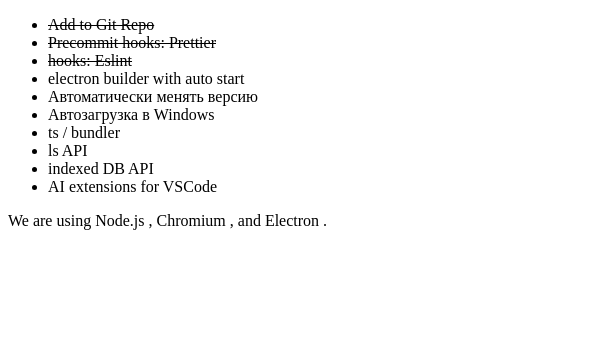
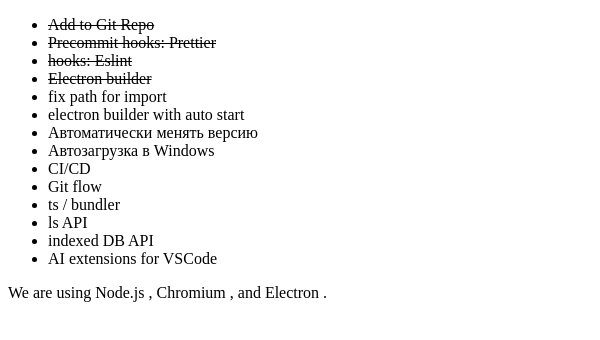
Before and after one commit to PauIGB/todo-electron-shell, an Electron app: page index.html in a window 600 px wide. Drawn offline with Linux system fonts and the light colour scheme.

Commit message:
electron-builder

```diff
--- a/index.html
+++ b/index.html
@@ -15,9 +15,13 @@
       <li><del>Add to Git Repo</del></li>
       <li><del>Precommit hooks: Prettier</del></li>
       <li><del> hooks: Eslint</del></li>
+      <li><del>Electron builder</del></li>
+      <li>fix path for import</li>
       <li>electron builder with auto start</li>
       <li>Автоматически менять версию</li>
       <li>Автозагрузка в Windows</li>
+      <li>CI/CD</li>
+      <li>Git flow</li>
       <li>ts / bundler</li>
       <li>ls API</li>
       <li>indexed DB API</li>
--- a/package.json
+++ b/package.json
@@ -1,12 +1,12 @@
 {
   "name": "todo-electron-shell",
-  "version": "0.3.0",
+  "version": "1.0.0-beta1",
   "description": "Desktop shell for TODO application",
   "main": "main.js",
   "type": "module",
   "scripts": {
     "start": "electronmon .",
-    "prepare": "husky install"
+    "dist": "electron-builder"
   },
   "keywords": [
     "electron",
@@ -18,6 +18,7 @@
   "devDependencies": {
     "@eslint/js": "^9.9.1",
     "electron": "^32.0.1",
+    "electron-builder": "^25.0.5",
     "electronmon": "^2.0.3",
     "eslint": "^9.9.1",
     "eslint-config-prettier": "^9.1.0",
```
Also changed, not shown: 2 other files.
